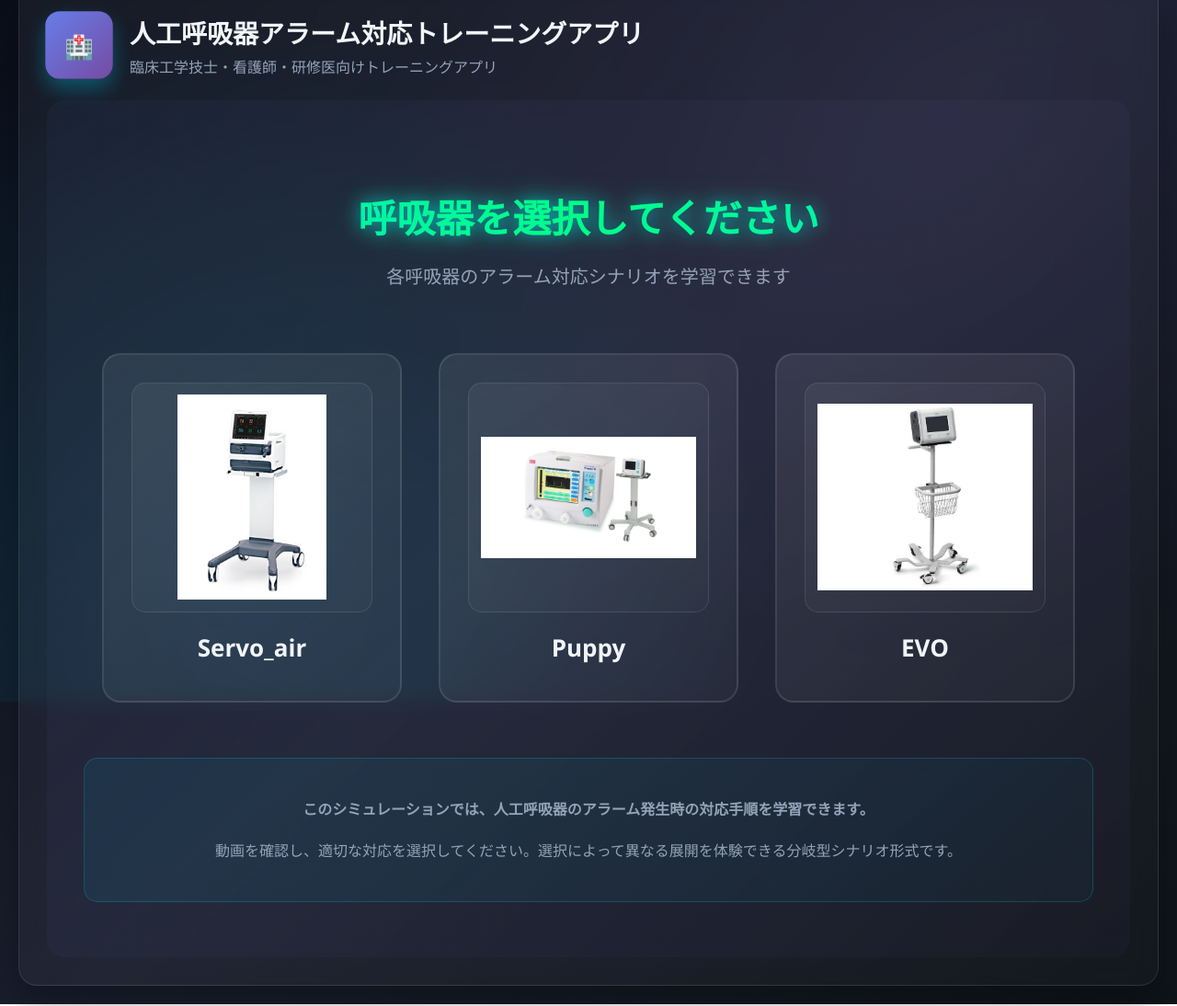
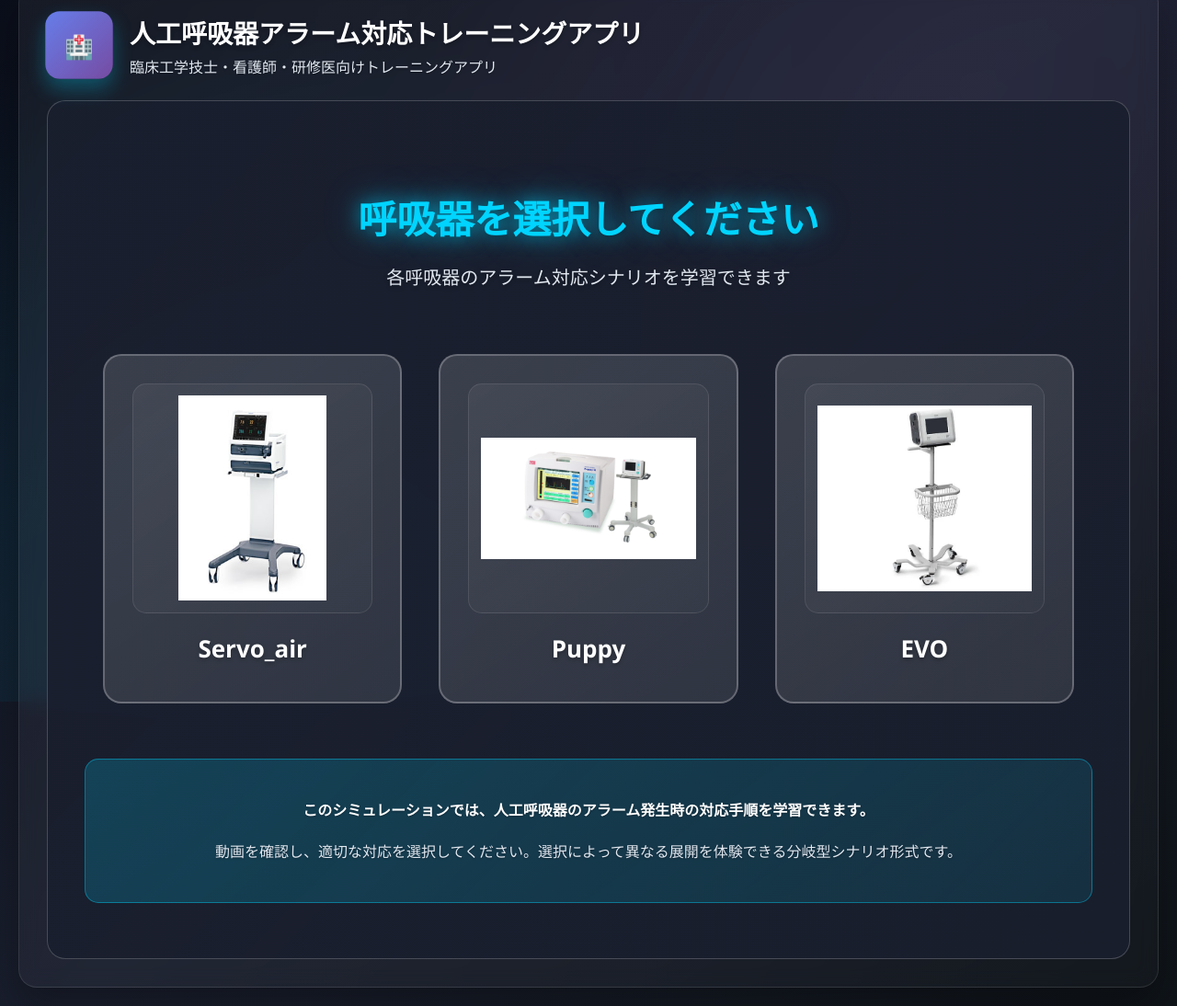
Before and after one commit to Mshibata1123/ventilator-iPhone, a plain HTML site: page index.html in a window 1280 px wide. Shown: the part 37-1131 px from the top of the page at 92% size. Drawn offline with Linux system fonts and the light colour scheme.

Commit message:
Fix cover screen text visibility: Improve contrast for title, subtitle and cards

```diff
--- a/index.html
+++ b/index.html
@@ -105,14 +105,16 @@
         .header-content h1 {
             margin: 0;
             font-size: 28px;
-            color: var(--text);
+            color: #ffffff;
             font-weight: 700;
+            text-shadow: 0 2px 4px rgba(0, 0, 0, 0.3);
         }
 
         .header-content p {
             margin: 5px 0 0;
-            color: var(--muted);
+            color: #e2e8f0;
             font-size: 16px;
+            text-shadow: 0 1px 2px rgba(0, 0, 0, 0.3);
         }
 
         .start-screen {
@@ -155,29 +157,27 @@
         .cover-screen {
             text-align: center;
             padding: 60px 40px;
-            background: linear-gradient(135deg, rgba(102, 126, 234, 0.05) 0%, rgba(118, 75, 162, 0.05) 100%);
+            background: linear-gradient(135deg, rgba(26,31,46,0.95) 0%, rgba(26,31,46,0.9) 100%);
             border-radius: 20px;
+            border: 1px solid rgba(255,255,255,0.2);
         }
 
         .cover-title {
             font-size: 42px;
             font-weight: 800;
             margin-bottom: 15px;
-            background: linear-gradient(90deg, #00d4ff, #00ff88, #00d4ff);
-            -webkit-background-clip: text;
-            -webkit-text-fill-color: transparent;
-            background-clip: text;
-            background-size: 200% auto;
-            animation: neon-glow 3s ease-in-out infinite, text-shimmer 4s linear infinite;
-            filter: drop-shadow(0 0 8px rgba(0, 212, 255, 0.5))
-                    drop-shadow(0 0 12px rgba(0, 255, 136, 0.3));
+            color: #00d4ff;
+            text-shadow: 0 0 20px rgba(0, 212, 255, 0.6),
+                        0 0 40px rgba(0, 212, 255, 0.4),
+                        0 2px 4px rgba(0, 0, 0, 0.3);
         }
 
         .cover-subtitle {
             font-size: 20px;
-            color: var(--muted);
+            color: #e2e8f0;
             margin-bottom: 50px;
             font-weight: 500;
+            text-shadow: 0 2px 4px rgba(0, 0, 0, 0.3);
         }
 
         .ventilator-grid {
@@ -189,8 +189,8 @@
         }
 
         .ventilator-card {
-            background: linear-gradient(145deg, rgba(255,255,255,0.08), rgba(255,255,255,0.03));
-            border: 2px solid rgba(255,255,255,0.1);
+            background: linear-gradient(145deg, rgba(255,255,255,0.15), rgba(255,255,255,0.1));
+            border: 2px solid rgba(255,255,255,0.25);
             border-radius: 20px;
             padding: 30px;
             cursor: pointer;
@@ -262,10 +262,11 @@
         .ventilator-name {
             font-size: 26px;
             font-weight: 700;
-            color: var(--text);
+            color: #ffffff;
             margin-bottom: 10px;
             position: relative;
             z-index: 1;
+            text-shadow: 0 2px 4px rgba(0, 0, 0, 0.3);
         }
 
         .ventilator-status {
@@ -293,13 +294,19 @@
 
         .cover-description {
             font-size: 16px;
-            color: var(--muted);
+            color: #e2e8f0;
             line-height: 1.8;
             margin-top: 40px;
             padding: 25px;
-            background: linear-gradient(145deg, rgba(0,212,255,0.08), rgba(0,212,255,0.03));
+            background: linear-gradient(145deg, rgba(0,212,255,0.2), rgba(0,212,255,0.1));
             border-radius: 15px;
-            border: 1px solid rgba(0,212,255,0.2);
+            border: 1px solid rgba(0,212,255,0.4);
+            text-shadow: 0 1px 2px rgba(0, 0, 0, 0.3);
+        }
+
+        .cover-description strong {
+            color: #ffffff;
+            font-weight: 700;
         }
 
         .pulse-animation {
```
